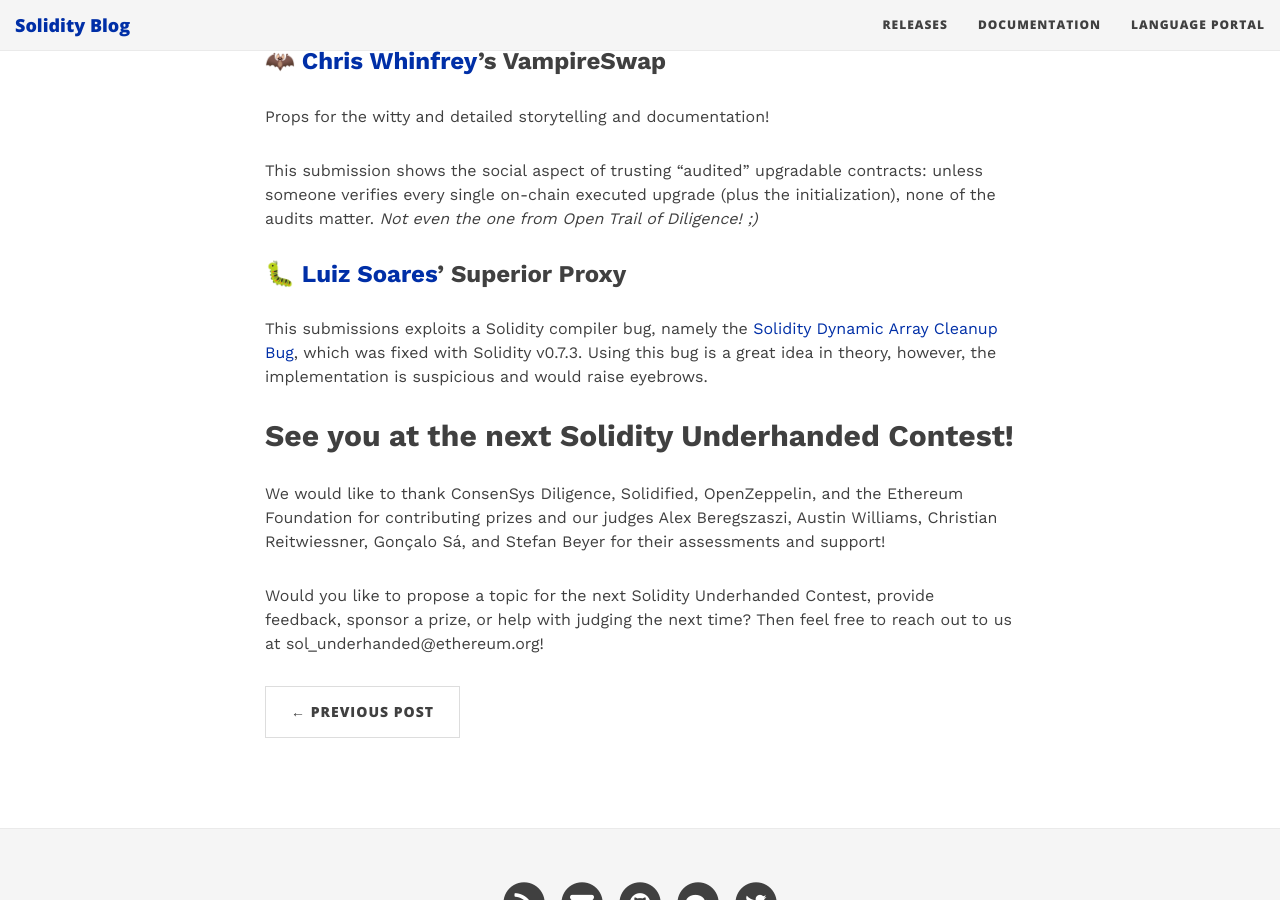
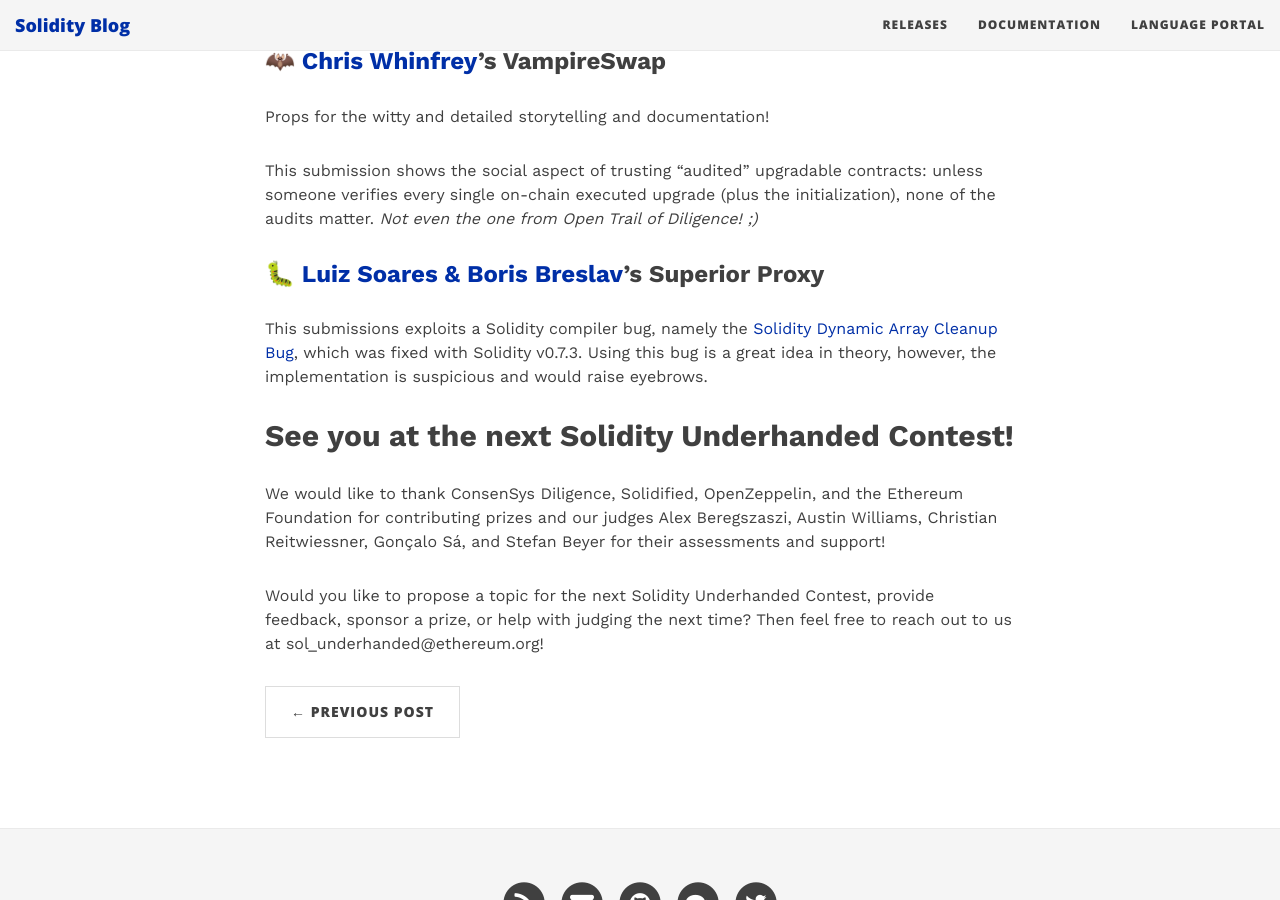
Before and after one commit to krismark930/solidity-blog, a Jekyll site: the page built from _posts/2020-12-03-solidity-underhanded-contest-winners.md, in a window 1280 px wide and 900 px high, scrolled down 3606 px. Built offline with Jekyll 4.4.1, drawn with Linux system fonts in a browser that asks for light colours.

Commit message:
adding Boris Breslav

```diff
--- a/_posts/2020-12-03-solidity-underhanded-contest-winners.md
+++ b/_posts/2020-12-03-solidity-underhanded-contest-winners.md
@@ -91,7 +91,7 @@ Props for the witty and detailed storytelling and documentation!
 
 This submission shows the social aspect of trusting “audited” upgradable contracts: unless someone verifies every single on-chain executed upgrade (plus the initialization), none of the audits matter. *Not even the one from Open Trail of Diligence! ;)*
 
-### 🐛 [Luiz Soares](https://github.com/ethereum/solidity-underhanded-contest/tree/master/submissions_2020/submission9_LuizSoares)' Superior Proxy
+### 🐛 [Luiz Soares & Boris Breslav](https://github.com/ethereum/solidity-underhanded-contest/tree/master/submissions_2020/submission9_LuizSoares)'s Superior Proxy
 
 This submissions exploits a Solidity compiler bug, namely the [Solidity Dynamic Array Cleanup Bug](https://blog.soliditylang.org/2020/10/07/solidity-dynamic-array-cleanup-bug/), which was fixed with Solidity v0.7.3. Using this bug is a great idea in theory, however, the implementation is suspicious and would raise eyebrows.
 
```
